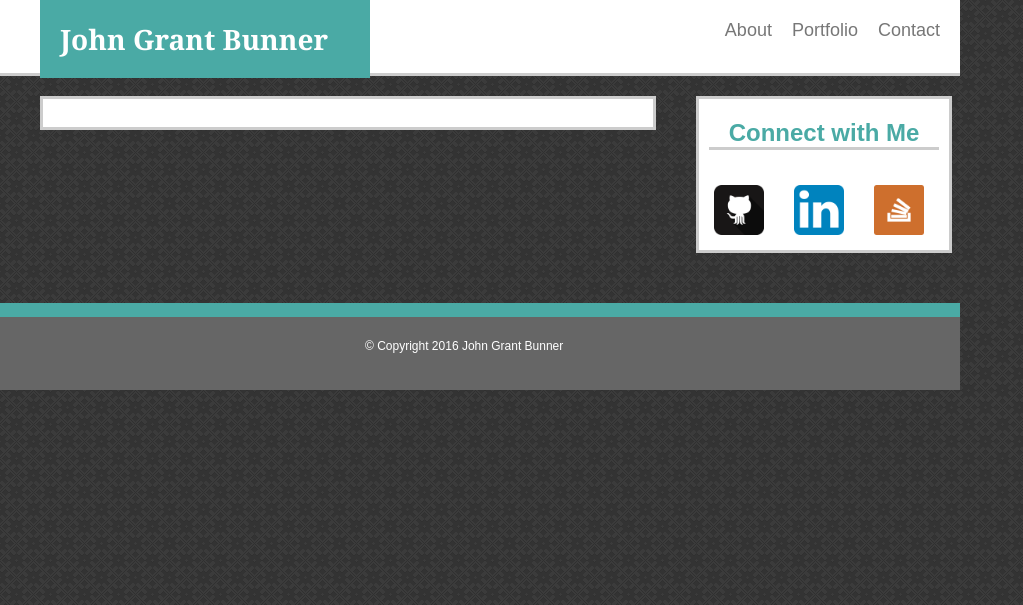
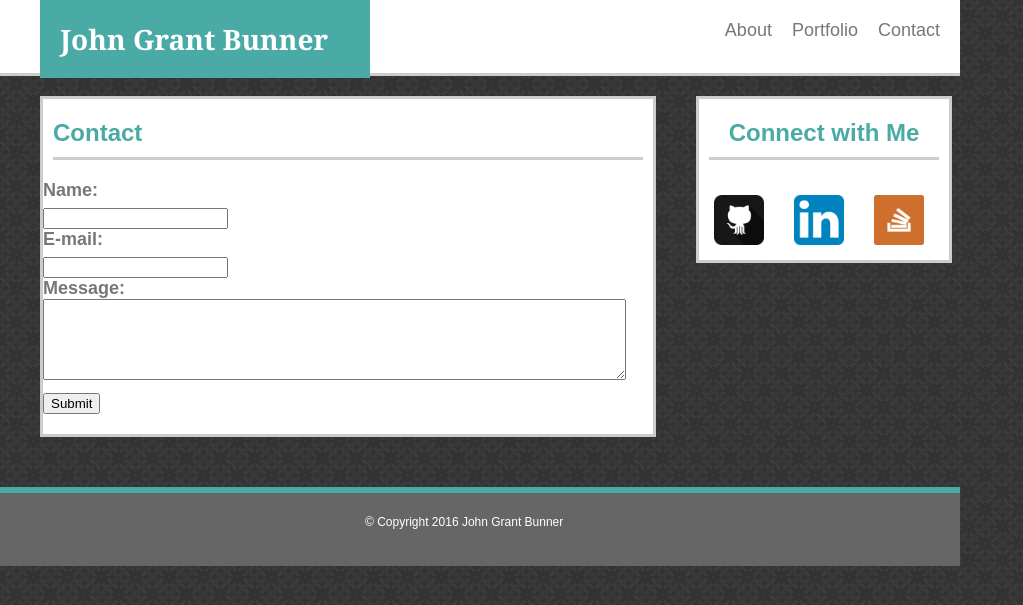
Before and after one commit to ScribeDK/Basic-Portfolio, a PHP site: page /contact.html in a window 1280 px wide. Shown: the top 605 px of the page, without its empty margins (0-1023 px from the left). Run offline with PHP 8.4, Linux system fonts and the light colour scheme.

Commit message:
Portolio

```diff
--- a/assets/css/style.css
+++ b/assets/css/style.css
@@ -4,7 +4,8 @@
 	background-repeat: repeat;
 	background-color: #ffffff;
     font-family: 'Arial', 'Helvetica Neue', Helvetica, sans-serif;
-	width: 960px;}
+	width: 960px;
+	height: 100%;}
 
 #MainBox{overflow: auto;
 	margin-bottom: 50px;}
@@ -22,7 +23,6 @@
 	float: left;
 	margin-left: 40px;
 	margin-top: 20px;
-	height:28px;
 	background-color: #ffffff;
 	border: solid #cccccc;}
 
@@ -33,24 +33,37 @@
 	background-color: #ffffff;
 	border: solid #cccccc;}
 
+#Submit{font-family:'Georgia', Times, Times New Roman, serif;
+	font-size: 28px;
+	padding: 20px;
+	background-color: #4aaaa5;
+	color: #ffffff;
+	padding: 20px;}
+
 #MyName {font-family:'Georgia', Times, Times New Roman, serif;
 	font-size: 28px;
 	margin-right: 590px;
 	margin-left: 40px;
 	margin-top: 0px;
-	padding: 20px;
 	background-color: #4aaaa5;
 	color: #ffffff;
 	padding: 20px;}
 
 #TealLine{background-color:#4aaaa5;
-	height: 14px;}
+	height: 6px;}
 
 #CopyRight{color: #ffffff;
 	font-size: 12px;
 	padding-left: 365px;
 	padding-top: 10px;
 	float: left;}
+
+#PictureAbout{float: left;}
+
+.ContactInfo{color: #777777;
+	font-size: 18px;
+	padding: 0px;
+	margin: 0px;}
 
 .Links{float: right;
 	color: #777777;
@@ -62,8 +75,10 @@
 .PictureLinks{float: left;
 	padding: 15px;}
 
-h2{color: #4aaaa5;
+.Title{color: #4aaaa5;
 	text-align: center;
 	border-bottom: solid #cccccc;
+	padding-bottom: 10px;
 	margin-left: 10px;
 	margin-right: 10px;}
+.Title-1{text-align: left;}
--- a/contact.html
+++ b/contact.html
@@ -20,10 +20,23 @@
 	<div id="MainBox">
 
 	<section id="MainSection">
+		<h2 class="Title Title-1">Contact<h2>
+		<form name="ContactForm" method="post" id="ContactForm" action="contact-form-handler.php">
+			<p class="ContactInfo">Name:</p>
+			<input type="text" name="name" id="name" />
+			<Br>
+			<p class="ContactInfo">E-mail:</p>
+			<input type="text" name="email" id="email" />
+			<Br>
+			<p class="ContactInfo">Message:</p>
+			<textarea name="message" id="message" cols="70" rows="5"></textarea>
+			<Br>
+			<input class="Submit" type="submit" value="Submit" />
+		</form>
 	</section>
 
 	<section id="SideSection">
-		<h2>Connect with Me</h2>
+		<h2 class="Title">Connect with Me</h2>
 		<a href="https://github.com/ScribeDK/" target="_blank">
 			<img class="PictureLinks" width="50" height="50" alt="GitHub logo" src="assets/images/github.png" />
 		</a>
--- a/index.html
+++ b/index.html
@@ -20,10 +20,12 @@
 	<div id="MainBox">
 
 	<section id="MainSection">
+	<h2 class="Title Title-1">About Me</h2>
+	<img class="PictureAbout" width="300" height="300" alt="Lillah" src="assets/images/Lillah.jpg" />
 	</section>
 
 	<section id="SideSection">
-		<h2>Connect with Me</h2>
+		<h2 class="Title">Connect with Me</h2>
 		<a href="https://github.com/ScribeDK/" target="_blank">
 			<img class="PictureLinks" width="50" height="50" alt="GitHub logo" src="assets/images/github.png" />
 		</a>
--- a/portfolio.html
+++ b/portfolio.html
@@ -23,7 +23,7 @@
 	</section>
 
 	<section id="SideSection">
-		<h2>Connect with Me</h2>
+		<h2 class="Title">Connect with Me</h2>
 		<a href="https://github.com/ScribeDK/" target="_blank">
 			<img class="PictureLinks" width="50" height="50" alt="GitHub logo" src="assets/images/github.png" />
 		</a>
```
Also changed, not shown: assets/images/Lillah-1.jpg (added), assets/images/Lillah-2.jpg (added), assets/images/Lillah-4.jpg (added), assets/images/Lillah.jpg (added).
